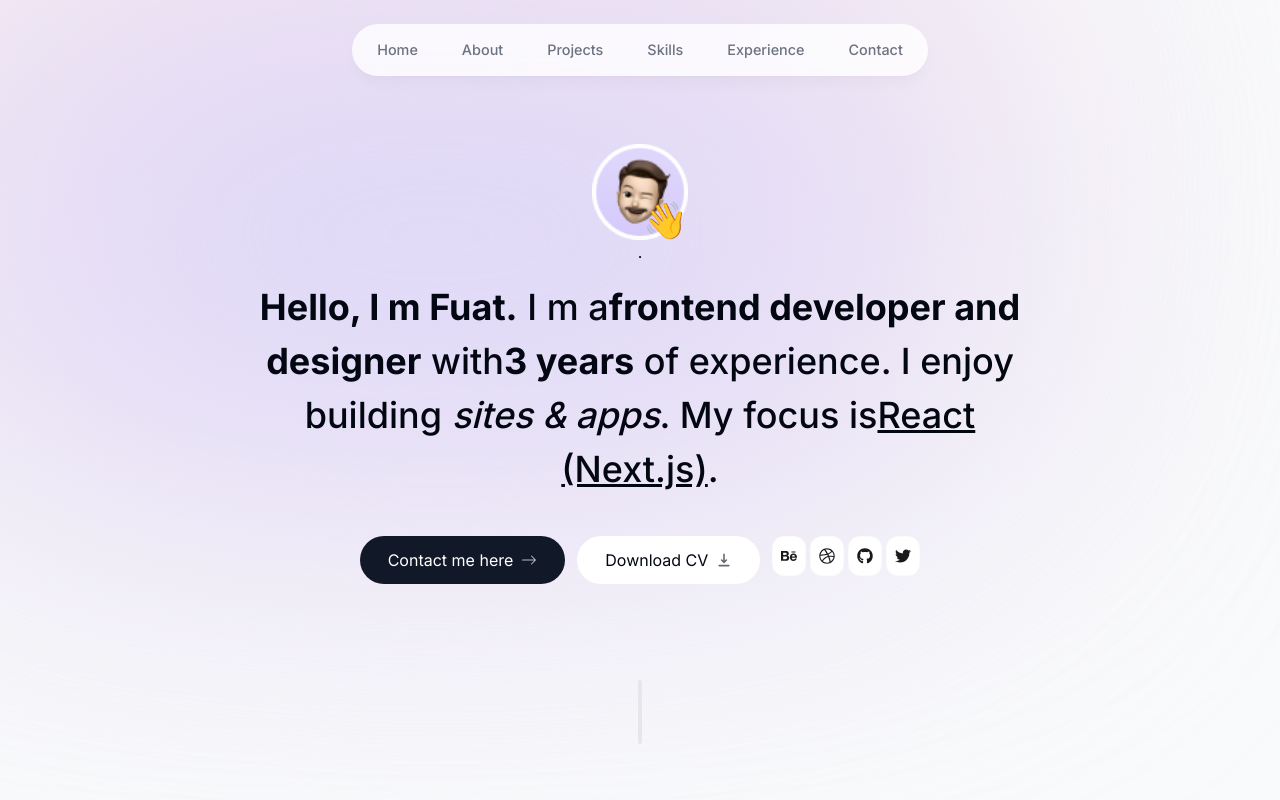
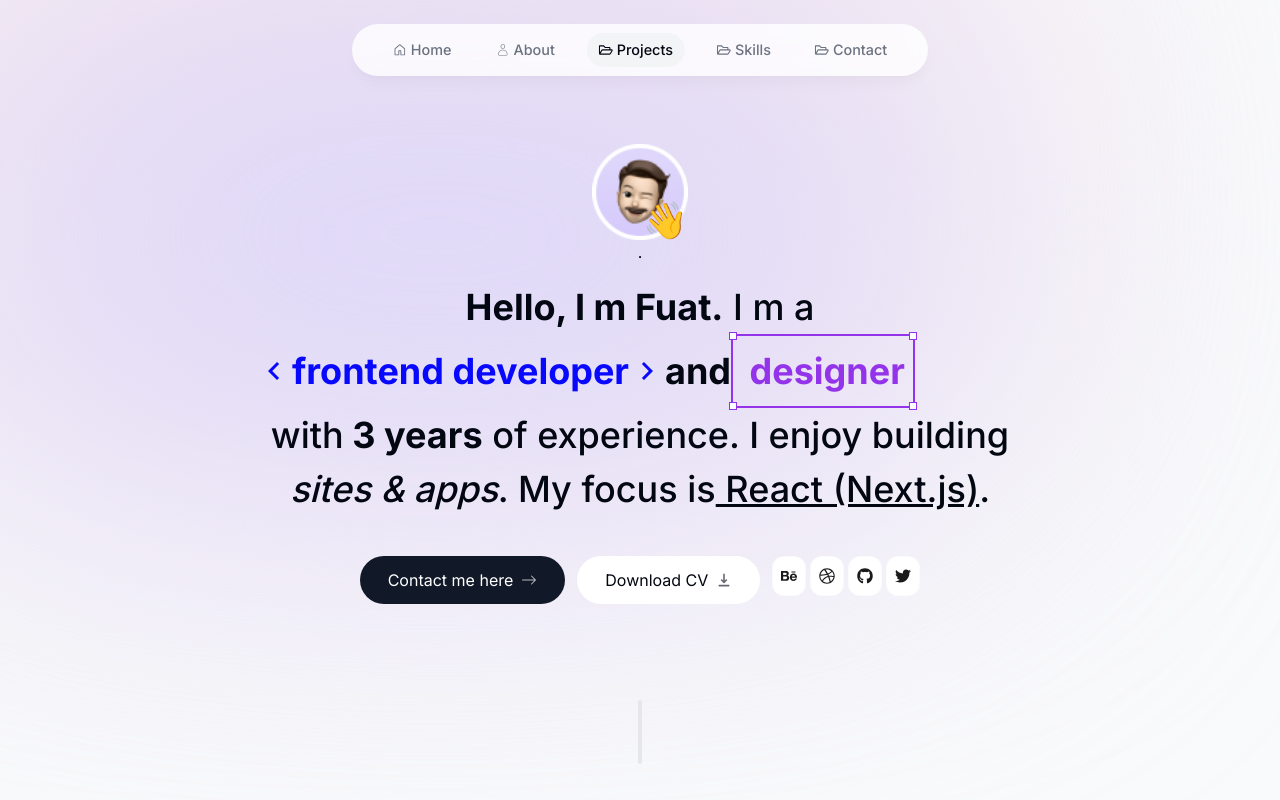
Before and after one commit to fuatcangnc/fuatcangenc, a Next.js app: page / in a window 1280 px wide. Shown: the top 800 px of the page. Built offline with nearby package versions, Linux system fonts and the light colour scheme.

Commit message:
added metada

```diff
--- a/app/globals.css
+++ b/app/globals.css
@@ -1,7 +1,9 @@
 @tailwind base;
 @tailwind components;
 @tailwind utilities;
-
+html {
+  scroll-behavior: smooth;
+}
 body{
   background: #121623;
 }
--- a/app/layout.tsx
+++ b/app/layout.tsx
@@ -4,6 +4,7 @@ import "./globals.css";
 import Header from "@/components/layout/Header";
 import Footer from "@/components/ui/Footer";
 import { GoogleAnalytics } from '@next/third-parties/google'
+import ActiveSectionContextProvider from "@/context/active-section-context";
 
 const inter = Inter({ subsets: ["latin"] });
 
@@ -25,9 +26,11 @@ export default function RootLayout({
       <body className={`${inter.className} container max-w-[80%] mx-auto bg-gray-50 text-gray-950 relative pt-28 sm:pt-36 dark:bg-gray-900 dark:text-gray-50 dark:text-opacity-90`}>
       <div className="bg-[#fbe2e3] absolute top-[-6rem] -z-10 right-[11rem] h-[31.25rem] w-[31.25rem] rounded-full blur-[10rem] sm:w-[68.75rem] dark:bg-[#946263]"></div>
       <div className="bg-[#dbd7fb] absolute top-[-1rem] -z-10 left-[-35rem] h-[31.25rem] w-[50rem] rounded-full blur-[10rem] sm:w-[68.75rem] md:left-[-33rem] lg:left-[-28rem] xl:left-[-15rem] 2xl:left-[-5rem] dark:bg-[#676394]"></div>
+        <ActiveSectionContextProvider>
         <Header></Header>
         <div className="">{children}</div>
           <Footer></Footer>
+        </ActiveSectionContextProvider>
         </body>
         <GoogleAnalytics gaId="G-70239BLP22" />
     </html>
--- a/components/layout/Header.tsx
+++ b/components/layout/Header.tsx
@@ -3,7 +3,10 @@ import React from 'react'
 import {motion} from "framer-motion"
 import { navLinks } from '@/data'
 import Link from 'next/link'
+import clsx from "clsx";
+import { useActiveSectionContext } from '@/context/active-section-context'
 function Header() {
+  const {activeSection, setActiveSection, setTimeOfLastClick}=useActiveSectionContext()
   return (
     <header className='z-[999] relative'>
       <motion.div initial={{y:-100,x:"-50%",opacity:0}} animate={{y:0,x:"-50%",opacity:1}} className='fixed top-0 left-1/2 -translate-x-1/2 h-[4.5rem] w-full rounded-none border-white border-opacity-40 bg-white bg-opacity-80 shadow-lg shadow-black/[0.03] backdrop-blur-[0.5rem] sm:top-6 sm:h-[3.25rem] sm:w-[36rem] sm:rounded-full dark:bg-gray-950 dark:border-black/40 dark:bg-opacity-75'>
@@ -14,7 +17,35 @@ function Header() {
         {
           navLinks.map((item,index)=>(
             <motion.li className="h-3/4 flex items-center justify-center relative" key={index} initial={{y:-100,opacity:0}} animate={{y:0,opacity:1}}>
-              <Link href={item.name} className='flex w-full items-center justify-center px-3 py-3 hover:text-gray-950 transition dark:text-gray-500 dark:hover:text-gray-300'>{item.name}</Link>
+               <Link
+                className={clsx(
+                  "flex w-full gap-1 items-center justify-center px-3 py-3 hover:text-gray-950 transition dark:text-gray-500 dark:hover:text-gray-300",
+                  {
+                    "text-gray-950 dark:text-gray-200":
+                      activeSection === item.name,
+                  }
+                )}
+                href={item.hash}
+                onClick={() => {
+                  setActiveSection(item.name);
+                  setTimeOfLastClick(Date.now());
+                }}
+              >
+                <item.icon size={14}></item.icon>
+                {item.name}
+
+                {item.name === activeSection && (
+                  <motion.span
+                    className="bg-gray-100 rounded-full absolute inset-0 -z-10 dark:bg-gray-800"
+                    layoutId="activeSection"
+                    transition={{
+                      type: "spring",
+                      stiffness: 380,
+                      damping: 30,
+                    }}
+                  ></motion.span>
+                )}
+              </Link>
             </motion.li>
           ))
         }
--- a/components/ui/Hero.tsx
+++ b/components/ui/Hero.tsx
@@ -11,9 +11,13 @@ import { motion } from "framer-motion";
 import { HiDownload } from "react-icons/hi";
 import { FaGithubSquare } from "react-icons/fa";
 import { BsArrowRight, BsLinkedin } from "react-icons/bs";
+import { useSectionInView } from "@/lib/hooks";
+import { MdKeyboardArrowLeft,MdKeyboardArrowRight } from "react-icons/md";
+
 function Hero() {
+  const {ref}=useSectionInView("Home",0.5)
   return (
-    <section className="mb-28  sm:mb-0 scroll-mt-[100rem]">
+    <section className="mb-28  sm:mb-0 scroll-mt-[100rem]" ref={ref} id="home">
       <div className="flex items-center justify-center">
         <div className="relative">
           <motion.div>
@@ -45,10 +49,18 @@ function Hero() {
 
       <motion.h1 className="mb-10 mt-4 px-4 text-2xl font-medium !leading-[1.5] sm:text-4xl" initial={{opacity:0,y:100}} animate={{opacity:1,y:0}}>
       <span className="font-bold">Hello, I m Fuat.</span> I m a
-        <span className="font-bold">frontend developer and designer</span> with
-        <span className="font-bold">3 years</span> of experience. I enjoy
+        <span className="font-bold flex items-center "> <MdKeyboardArrowLeft color="#0808FF"/> <span className="text-[#0808FF]">frontend developer</span> <MdKeyboardArrowRight color="#0808FF" />
+        and  <span className="w-min h-min p-2 border-2 border-purple-600 relative"> <span className="w-2 h-2 bg-white border border-purple-600 absolute -top-1 -left-1">
+
+
+          </span>
+          <span className="w-2 h-2 bg-white border border-purple-600 absolute -top-1 -right-1"></span>
+          <span className="w-2 h-2 bg-white border border-purple-600 absolute -bottom-1 -right-1"></span>
+          <span className="w-2 h-2 bg-white border border-purple-600 absolute -bottom-1 -left-1"></span>
+          <span className="text-purple-600">&nbsp;designer</span></span></span> with
+        <span className="font-bold"> 3 years</span> of experience. I enjoy
         building <span className="italic">sites & apps</span>. My focus is
-        <span className="underline">React (Next.js)</span>.
+        <span className="underline"> React (Next.js)</span>.
       </motion.h1>
 
 
--- a/components/ui/HeroContent.tsx
+++ b/components/ui/HeroContent.tsx
@@ -1,13 +1,17 @@
 "use client"
 import { homePageData } from "@/constants";
 import { ChevronsRight } from "lucide-react";
-import React from "react";
+import React, { useEffect } from "react";
 import HeroSocials from "./HeroSocials";
-import {motion} from "framer-motion"
+import {motion,useInView} from "framer-motion"
 import SectionHeading from "../shared/SectionHeading";
+import { useActiveSectionContext } from "@/context/active-section-context";
+import { useSectionInView } from "@/lib/hooks";
+
 function HeroContent() {
+  const {ref}=useSectionInView("About",0.5)
   return (
-    <section className="flex flex-col gap-1 text-gray-800">
+    <section className="flex flex-col gap-1 text-gray-800" ref={ref} id="about">
       {/* <h1 className="text-dark text-2xl font-ranade-bold ">
         {homePageData?.tagline2}
       </h1> */}
--- a/components/ui/Projects.tsx
+++ b/components/ui/Projects.tsx
@@ -1,11 +1,14 @@
+"use client"
 import React from 'react'
 import SectionHeading from '../shared/SectionHeading'
 import { projectsData } from '@/data'
 import ProjectCard from './ProjectCard'
+import { useSectionInView } from '@/lib/hooks'
 
 function Projects() {
+  const {ref}=useSectionInView("Projects",0.5)
   return (
-    <div>
+    <div ref={ref} id='projects'>
         <SectionHeading>My Projects</SectionHeading>
         <div className='flex flex-col gap-2'>
             {
--- /dev/null
+++ b/context/active-section-context.tsx
@@ -0,0 +1,50 @@
+"use client";
+
+import type { SectionName } from "@/lib/types";
+import React, { useState, createContext, useContext } from "react";
+
+type ActiveSectionContextProviderProps = {
+  children: React.ReactNode;
+};
+
+type ActiveSectionContextType = {
+  activeSection: SectionName;
+  setActiveSection: React.Dispatch<React.SetStateAction<SectionName>>;
+  timeOfLastClick: number;
+  setTimeOfLastClick: React.Dispatch<React.SetStateAction<number>>;
+};
+
+export const ActiveSectionContext =
+  createContext<ActiveSectionContextType | null>(null);
+
+export default function ActiveSectionContextProvider({
+  children,
+}: ActiveSectionContextProviderProps) {
+  const [activeSection, setActiveSection] = useState<SectionName>("Home");
+  const [timeOfLastClick, setTimeOfLastClick] = useState(0); // we need to keep track of this to disable the observer temporarily when user clicks on a link
+
+  return (
+    <ActiveSectionContext.Provider
+      value={{
+        activeSection,
+        setActiveSection,
+        timeOfLastClick,
+        setTimeOfLastClick,
+      }}
+    >
+      {children}
+    </ActiveSectionContext.Provider>
+  );
+}
+
+export function useActiveSectionContext() {
+  const context = useContext(ActiveSectionContext);
+
+  if (context === null) {
+    throw new Error(
+      "useActiveSectionContext must be used within an ActiveSectionContextProvider"
+    );
+  }
+
+  return context;
+}
--- a/data/index.ts
+++ b/data/index.ts
@@ -5,32 +5,41 @@ import { LuGraduationCap } from "react-icons/lu";
 import corpcommentImg from "@/public/corpcomment.png";
 import rmtdevImg from "@/public/rmtdev.png";
 import wordanalyticsImg from "@/public/wordanalytics.png";
+import { GoHome } from "react-icons/go";
+import { CiUser } from "react-icons/ci";
+import { FaRegFolderOpen } from "react-icons/fa";
+import { IconType } from "react-icons";
 
-
-export const navLinks=[
+interface NavLink {
+  name: string;
+  hash: string;
+  icon: IconType;
+}
+export const navLinks:NavLink[]=[
     {
         name:'Home',
-        hash:'#home'
+        hash:'#home',
+        icon:GoHome
     },
     {
         name: "About",
         hash: "#about",
+        icon:CiUser
       },
       {
         name: "Projects",
         hash: "#projects",
+        icon:FaRegFolderOpen
       },
       {
         name: "Skills",
         hash: "#skills",
-      },
-      {
-        name: "Experience",
-        hash: "#experience",
+        icon:FaRegFolderOpen
       },
       {
         name: "Contact",
         hash: "#contact",
+        icon:FaRegFolderOpen
       },
 ]
 
--- /dev/null
+++ b/lib/hooks.ts
@@ -0,0 +1,20 @@
+import { useActiveSectionContext } from "@/context/active-section-context";
+import { useEffect } from "react";
+import { useInView } from "react-intersection-observer";
+import type { SectionName } from "./types";
+
+export function useSectionInView(sectionName:SectionName, threshold = 0.75){
+    const {ref,inView}=useInView({
+        threshold
+    })
+    const { setActiveSection, timeOfLastClick } = useActiveSectionContext();
+    useEffect(() => {
+        if (inView && Date.now() - timeOfLastClick > 1000) {
+          setActiveSection(sectionName);
+        }
+      }, [inView, setActiveSection, timeOfLastClick, sectionName]);
+
+      return {
+        ref,
+      };
+}
--- /dev/null
+++ b/lib/types.ts
@@ -0,0 +1,2 @@
+import { navLinks } from "@/data";
+export type SectionName = (typeof navLinks)[number]["name"];
--- a/package.json
+++ b/package.json
@@ -30,6 +30,7 @@
     "react": "^18",
     "react-dom": "^18",
     "react-icons": "^5.2.1",
+    "react-intersection-observer": "^9.10.3",
     "reading-time": "^1.5.0",
     "sanity": "^3.44.0",
     "sanity-plugin-vercel-deploy": "^3.3.4",
```
Also changed, not shown: app/page.tsx (+12 -17 lines), 1 other file (tests, documents, lock files or other folders).
